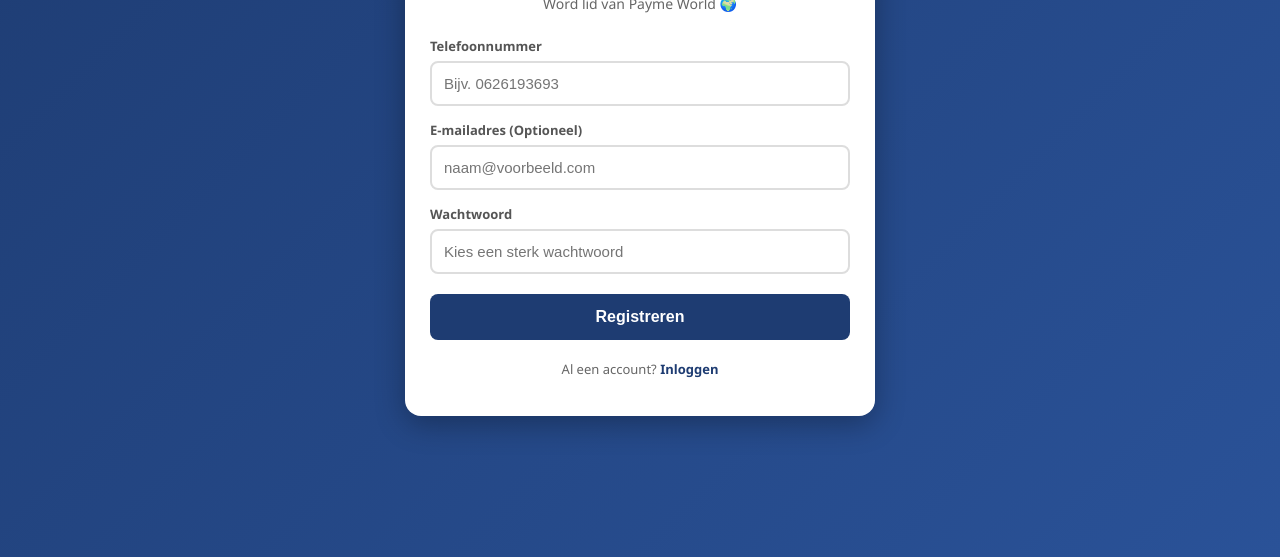
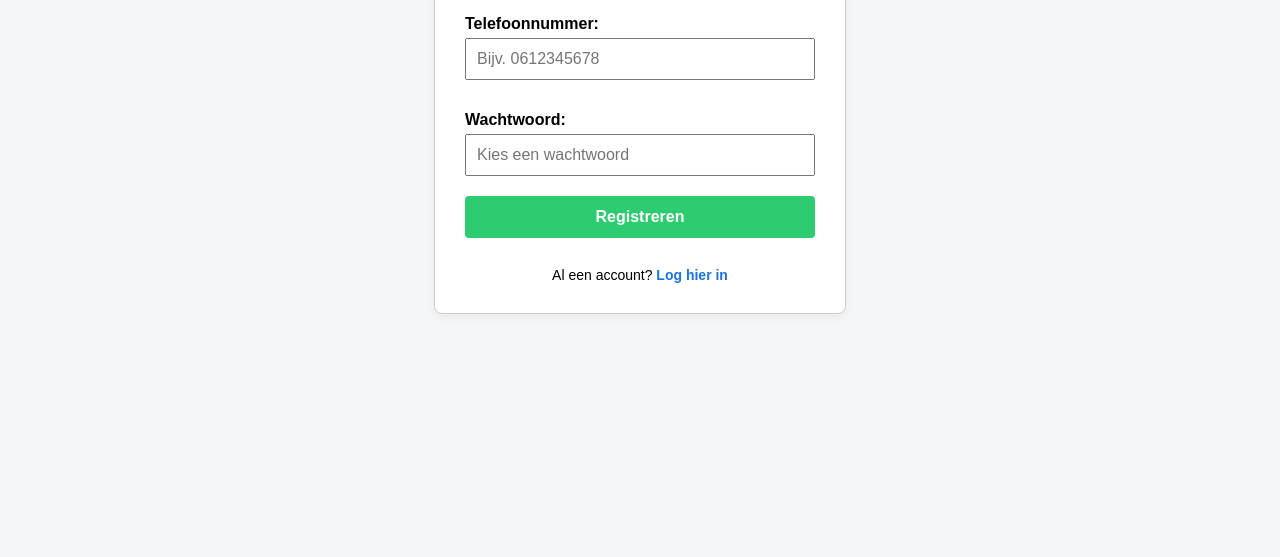
Before and after one commit to alvinpayme/payme-world, a website: page register.html in a window 1280 px wide. Shown: the part 243-800 px from the top of the page. Drawn offline with Linux system fonts and the light colour scheme.

Commit message:
Update register.html

```diff
--- a/register.html
+++ b/register.html
@@ -3,79 +3,51 @@
 <head>
     <meta charset="UTF-8">
     <meta name="viewport" content="width=device-width, initial-scale=1.0">
-    <title>Payme World - Account Aanmaken</title>
-    <style>
-        body { font-family: 'Segoe UI', sans-serif; background: linear-gradient(135deg, #1e3c72 0%, #2a5298 100%); margin: 0; padding: 10px; color: #333; display: flex; justify-content: center; align-items: center; height: 100vh; box-sizing: border-box; }
-        .app-container { background: #ffffff; padding: 25px; border-radius: 16px; box-shadow: 0 8px 30px rgba(0,0,0,0.3); width: 100%; max-width: 420px; text-align: center; }
-        h1 { color: #1e3c72; margin-bottom: 8px; font-size: 28px; }
-        .subtitle { color: #666; margin-bottom: 24px; font-size: 14px; }
-        .input-group { margin-bottom: 15px; text-align: left; }
-        label { display: block; font-size: 13px; font-weight: 600; margin-bottom: 6px; color: #555; }
-        input { width: 100%; padding: 12px; border: 2px solid #ddd; border-radius: 8px; box-sizing: border-box; font-size: 15px; background-color: white !important; color: #333 !important; }
-        .btn { width: 100%; padding: 14px; color: white; border: none; border-radius: 8px; font-size: 16px; font-weight: bold; cursor: pointer; margin-top: 5px; background-color: #1e3c72; box-shadow: 0 4px 12 rgba(30,60,114,0.3); }
-        .footer-link { margin-top: 20px; font-size: 13px; color: #666; }
-        .footer-link a { color: #1e3c72; text-decoration: none; font-weight: bold; }
-    </style>
+    <title>Payme World - Registreren</title>
 </head>
-<body>
+<body style="font-family: sans-serif; background-color: #f4f6f9; padding: 20px; display: flex; justify-content: center; align-items: center; min-height: 80vh;">
 
-<div class="app-container">
-    <h1>Account Aanmaken</h1>
-    <p class="subtitle">Word lid van Payme World 🌍</p>
+    <div style="background-color: white; padding: 30px; border-radius: 8px; width: 350px; border: 1px solid #ccc; box-shadow: 0 4px 10px rgba(0,0,0,0.05); text-align: center;">
+        <h2 style="color: #0d3b66; margin-top: 0;">Payme World 🌐</h2>
+        <h3>Account Aanmaken</h3>
+        <form id="registerForm">
+            <p style="text-align: left; margin-bottom: 5px; font-weight: bold;">Telefoonnummer:</p>
+            <input type="text" id="phone" required placeholder="Bijv. 0612345678" style="width: 100%; padding: 10px; margin-bottom: 15px; box-sizing: border-box; font-size: 16px;">
 
-    <div class="input-group">
-        <label>Telefoonnummer</label>
-        <input type="text" id="reg-phone" placeholder="Bijv. 0626193693">
+            <p style="text-align: left; margin-bottom: 5px; font-weight: bold;">Wachtwoord:</p>
+            <input type="password" id="password" required placeholder="Kies een wachtwoord" style="width: 100%; padding: 10px; margin-bottom: 20px; box-sizing: border-box; font-size: 16px;">
+
+            <button type="submit" style="width: 100%; padding: 12px; background-color: #2ecc71; color: white; border: none; border-radius: 4px; font-size: 16px; font-weight: bold; cursor: pointer; margin-bottom: 15px;">Registreren</button>
+        </form>
+        <p style="font-size: 14px; margin-bottom: 0;">Al een account? <a href="login.html" style="color: #1a73e8; text-decoration: none; font-weight: bold;">Log hier in</a></p>
     </div>
 
-    <div class="input-group">
-        <label>E-mailadres (Optioneel)</label>
-        <input type="email" id="reg-email" placeholder="naam@voorbeeld.com">
-    </div>
-
-    <div class="input-group">
-        <label>Wachtwoord</label>
-        <input type="password" id="reg-pass" placeholder="Kies een sterk wachtwoord">
-    </div>
-
-    <button class="btn" onclick="registerAccount()">Registreren</button>
-
-    <div class="footer-link">
-        <p>Al een account? <a href="http://localhost:3005">Inloggen</a></p>
-    </div>
-</div>
-
 <script>
-    async function registerAccount() {
-        const phone_number = document.getElementById('reg-phone').value;
-        const email = document.getElementById('reg-email').value || 'geen@email.com';
-        const password = document.getElementById('reg-pass').value;
-
-        if (!phone_number || !password) {
-            alert('Vul alstublieft een telefoonnummer en wachtwoord in.');
-            return;
-        }
+    document.getElementById('registerForm').addEventListener('submit', async (e) => {
+        e.preventDefault();
+        const phone = document.getElementById('phone').value;
+        const password = document.getElementById('password').value;
 
         try {
-            const response = await fetch('http://localhost:3005/register', {
+            const response = await fetch('https://onrender.com', {
                 method: 'POST',
                 headers: { 'Content-Type': 'application/json' },
-                body: JSON.stringify({ email, phone_number, password })
+                body: JSON.stringify({ phone, password })
             });
 
             const data = await response.json();
 
             if (response.ok) {
-                alert('✅ ' + data.message + '\n\nJe kunt nu inloggen met je gegevens.');
-                window.location.href = 'http://localhost:3005';
+                alert('Account succesvol aangemaakt! Je kunt nu inloggen.');
+                window.location.href = 'login.html';
             } else {
-                alert('❌ Fout: ' + data.error);
+                alert('Fout: ' + (data.error || 'Registratie mislukt.'));
             }
-        } catch (err) {
-            alert('Kan geen verbinding maken met de server voor registratie.');
+        } catch (error) {
+            console.error(error);
+            alert('Kon geen verbinding maken met de live server.');
         }
-    }
+    });
 </script>
-
 </body>
 </html>
```
